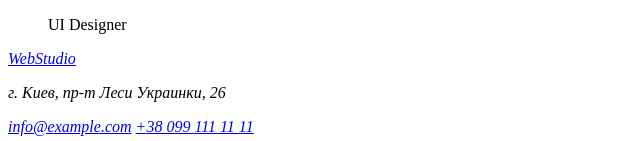
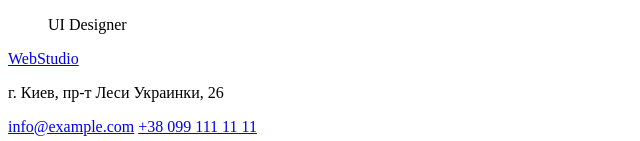
Before and after one commit to ValeriaL123/goit-markup-hw-01, a plain HTML site: page index.html in a window 1280 px wide. Shown: the part 3025-3166 px from the top of the page, 0-640 px from the left. Drawn offline with Linux system fonts and the light colour scheme.

Commit message:
Добавляет стиль и убирает курсив адресу

```diff
--- a/index.html
+++ b/index.html
@@ -5,6 +5,11 @@
   <meta http-equiv="X-UA-Compatible" content="IE=edge">
   <meta name="viewport" content="width=device-width, initial-scale=1.0">
   <title>Студия</title>
+  <style>
+    address{
+      font-style: normal;
+    }
+  </style>
 </head>
 
 <body>
@@ -120,7 +125,7 @@
 
 <footer>
   <div>
-    <address>
+    <address >
     <a href="/">WebStudio</a>
     <p>г. Киев, пр-т Леси Украинки, 26</p>
 
@@ -130,5 +135,6 @@
   </div>
 </footer>
 
+
 </body>
 </html>
```
